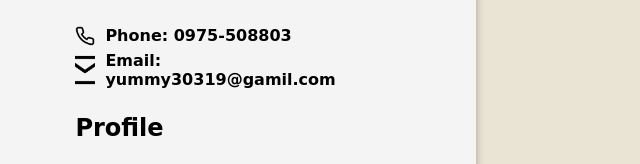
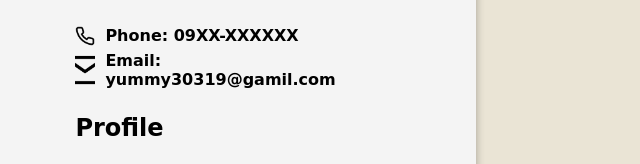
Before and after one commit to Linda109/Linda_Li, a plain HTML site: page index.html in a window 1280 px wide. Shown: the part 350-514 px from the top of the page, 629-1269 px from the left. Drawn offline with Linux system fonts and the light colour scheme; a web font is replaced by a local one.

Commit message:
更新:細節調整

```diff
--- a/index.html
+++ b/index.html
@@ -45,7 +45,7 @@
             <div class="profile-info">
                 <div class="words" style="font-size: 45px;"><strong>李晏慈</strong></div>
                 <div class="words" style="font-size: 25px;">Never do things at will, or you'll be sorry.</div><br>
-                <div class="words"><img src="image/8666632_phone_icon.png" style="width: 20px; margin-right: 10px;"><div><strong>Phone: 0975-508803</strong></div></div>
+                <div class="words"><img src="image/8666632_phone_icon.png" style="width: 20px; margin-right: 10px;"><div><strong>Phone: 09XX-XXXXXX</strong></div></div>
                 <div class="words"><img src="image/8666723_mail_icon.png" style="width: 20px; margin-right: 10px;"><div><strong>Email: yummy30319@gamil.com</strong></div></div>
                 <div class="words">
                     <h1>Profile</h1>
```
